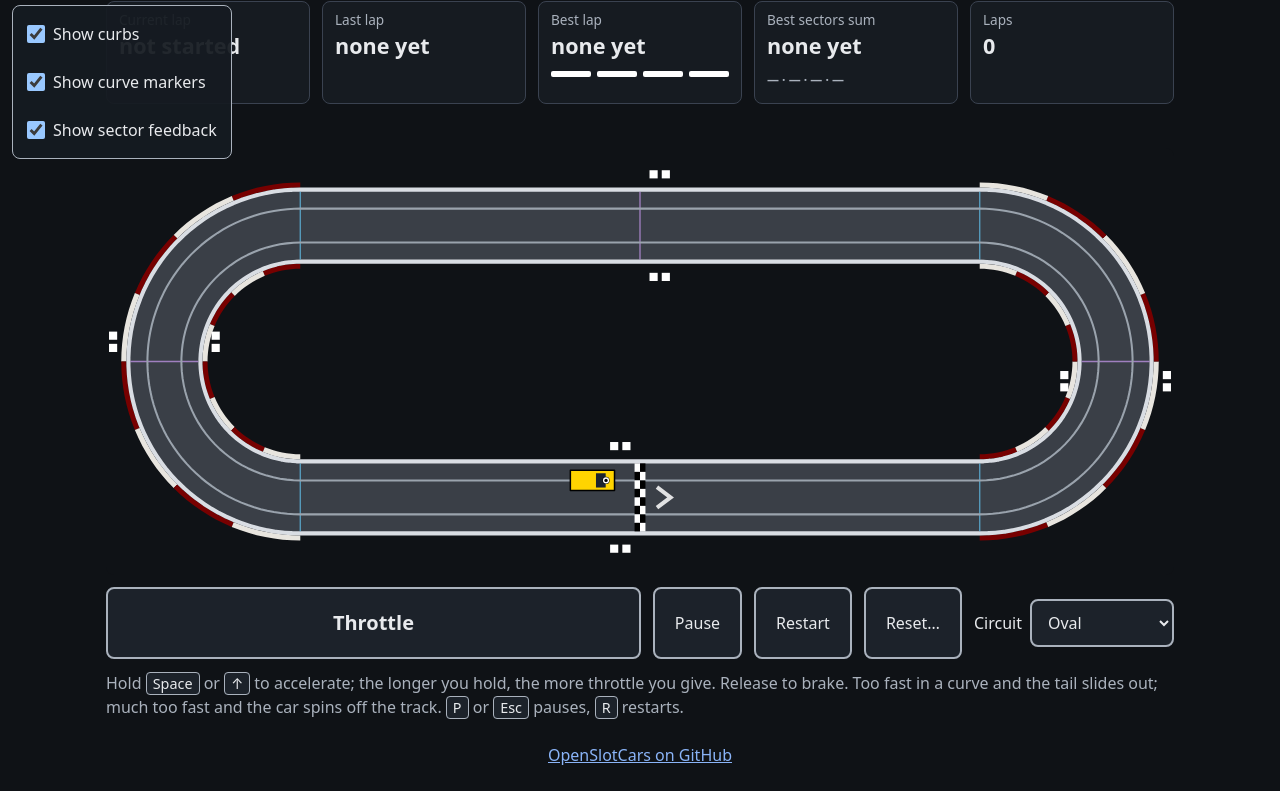
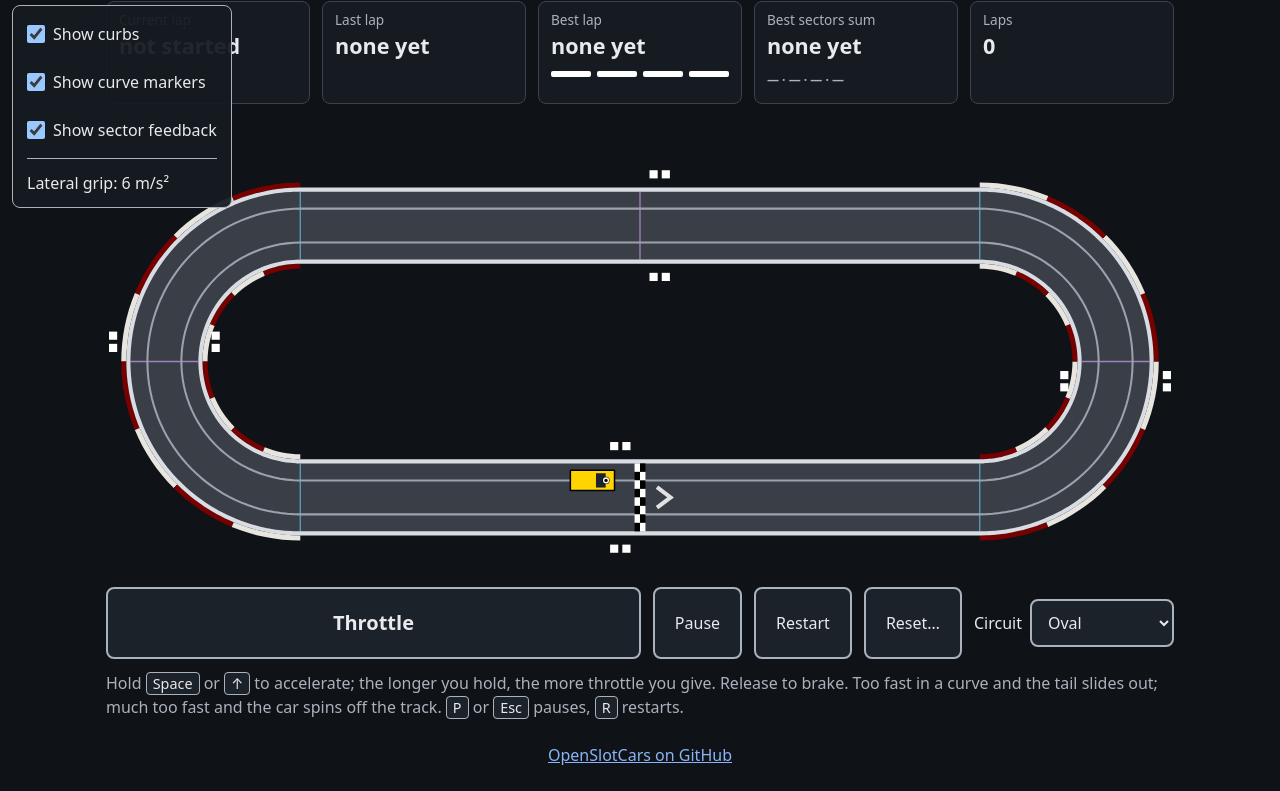
Before and after one commit to isghe/openslotcars, a website with bundled scripts: page index.html in a window 1280 px wide. Both pictures are taken after a click on the button "Display options". Shown: the part 63-854 px from the top of the page. Built offline with nearby package versions, Linux system fonts and the light colour scheme.

Commit message:
Shows active lateral grip in the display menu
Displays the active circuit's lateral grip as read-only text with its units, using the simulation parameters as the source of the value.

Validates with 380 passing tests and one skipped test. Checks the menu in Edge with a real pointer click, circuit changes, and viewport widths of 1280 and 320 pixels.

```diff
--- a/index.html
+++ b/index.html
@@ -17,6 +17,7 @@
         <label><input id="show-curbs" type="checkbox" disabled> Show curbs</label>
         <label><input id="show-curve-markers" type="checkbox" disabled> Show curve markers</label>
         <label><input id="show-sector-feedback" type="checkbox" disabled> Show sector feedback</label>
+        <p class="display-parameter">Lateral grip: <span id="lateral-grip">—</span> m/s²</p>
       </div>
     </div>
     <main>
--- a/src/main.js
+++ b/src/main.js
@@ -77,6 +77,7 @@ async function start() {
   function startCircuit(definition) {
     const circuit = buildCircuit(definition);
     const context = createContext({ lane: circuit.lanes.inner, params: drivingParams });
+    document.getElementById('lateral-grip').textContent = String(context.params.maxLateralAcceleration);
     activeCircuit = definition;
     if (!timingArchives.has(definition.id)) {
       timingArchives.set(definition.id, createTimingStorage({
--- a/style.css
+++ b/style.css
@@ -141,6 +141,12 @@ button[aria-pressed="true"] {
   height: 18px;
   margin: 0;
   flex: none;
+}
+
+.display-parameter {
+  margin: 4px 10px 8px;
+  padding-top: 12px;
+  border-top: 1px solid #aab2bd;
 }
 
 .circuit-choice {
```
